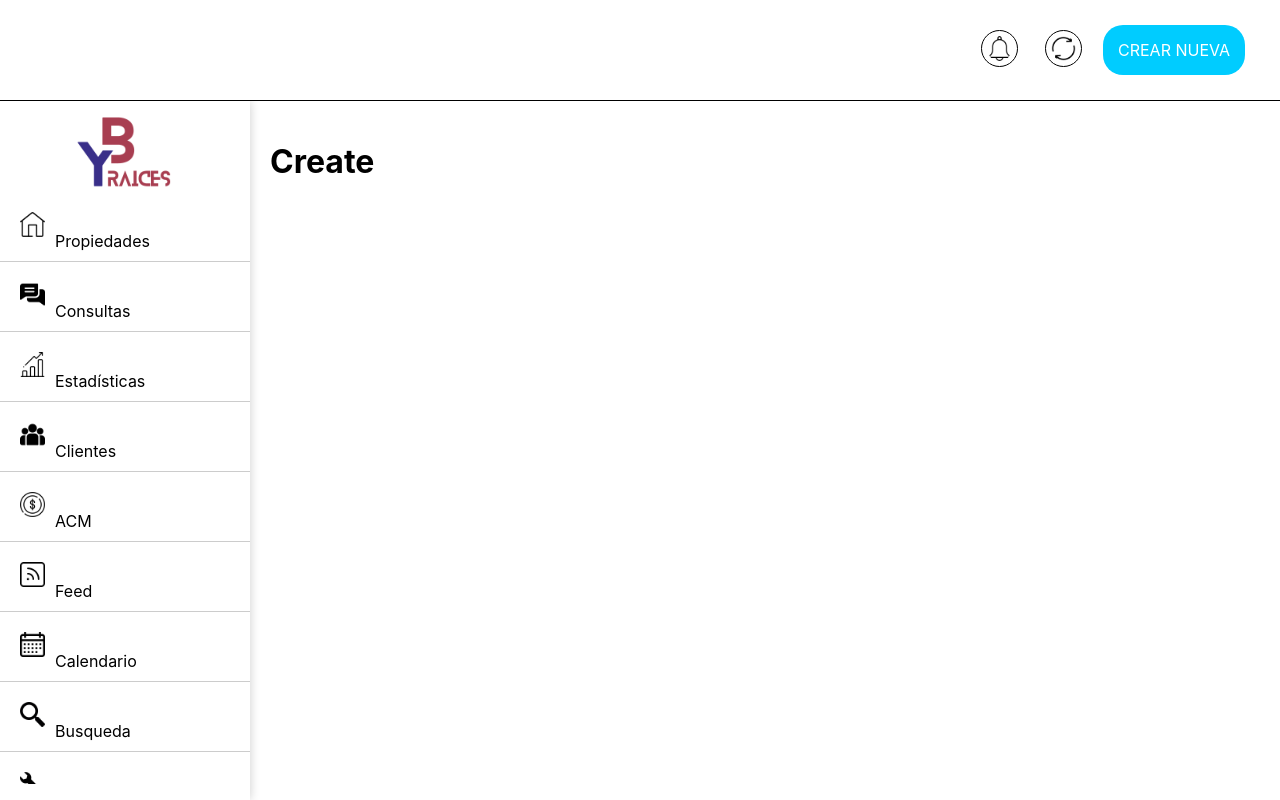
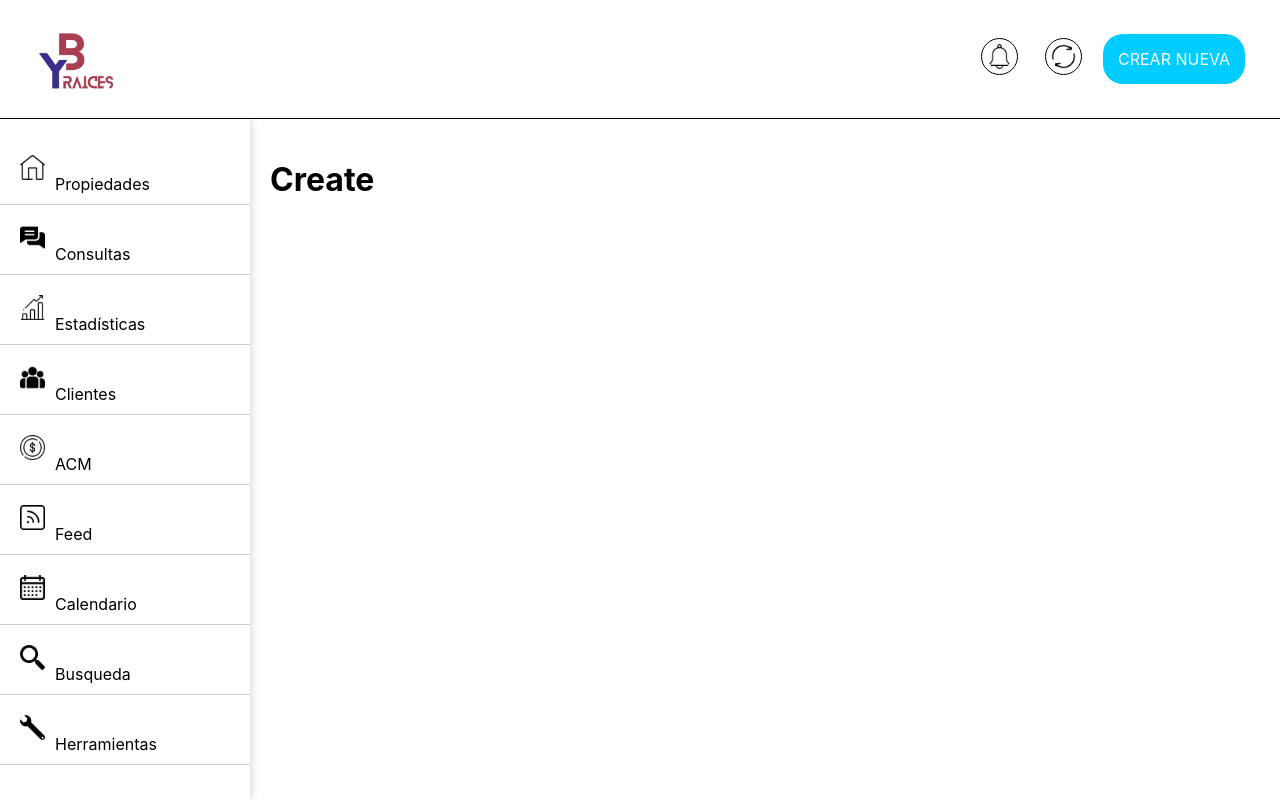
Before and after one commit to agustinrosa22/redbyraices, a React (Create React App) app: page /create in a window 1280 px wide. Built offline with nearby package versions, Linux system fonts and the light colour scheme.

Commit message:
changes title

```diff
--- a/src/Components/NavBar/NavBar.jsx
+++ b/src/Components/NavBar/NavBar.jsx
@@ -4,6 +4,7 @@ import { Link } from 'react-router-dom';
 import style from './NavBar.module.css';
 import campaign from '../../Assets/campana.png'
 import refresh from '../../Assets/recargar.png'
+import title from '../../Assets/titulo.png'
 
 const NavBar = () => {
   const handleRefresh = () => {
@@ -12,6 +13,7 @@ const NavBar = () => {
 
   return (
     <div className={style.navbar}>
+      <img className={style.title} src={title} alt="" />
       <button className={style.notificationButton}>
         <img className={style.icon} src={campaign} alt="" />
       </button>
--- a/src/Components/NavBar/NavBar.module.css
+++ b/src/Components/NavBar/NavBar.module.css
@@ -47,3 +47,11 @@
     border-radius: 50%; /* Hace que el borde sea redondeado para que la imagen se vea como un círculo */
   border: 1px solid black; /* Agrega un borde alrededor de la imagen */
   }
+
+  .title {
+    margin-right: auto; /* Empuja la imagen del título hacia la izquierda */
+    width: 80px;
+    margin-top: -1%;
+    margin-left: 1%;
+    text-align: left;
+  }
--- a/src/Components/SideBar/SideBar.jsx
+++ b/src/Components/SideBar/SideBar.jsx
@@ -57,7 +57,7 @@ const Sidebar = () => {
     onMouseEnter={handleMouseEnter}
     onMouseLeave={handleMouseLeave}>
     <ul className={style['sidebar-menu']}>
-      <img className={style.title} src={title} alt="" />
+      {/* <img className={style.title} src={title} alt="" /> */}
       <li>
         <img src={home} alt="Home" className={style.icon} />
         Propiedades
--- a/src/Components/SideBar/SideBar.module.css
+++ b/src/Components/SideBar/SideBar.module.css
@@ -85,7 +85,7 @@
     margin: 0;
     padding: 2px;
   }
-
+/*
   .title{
     width: 100px;
     display: flex;
@@ -95,4 +95,4 @@
     margin: auto;
     margin-top: -10%;
     z-index: 3;
-  }
+  } */
```
